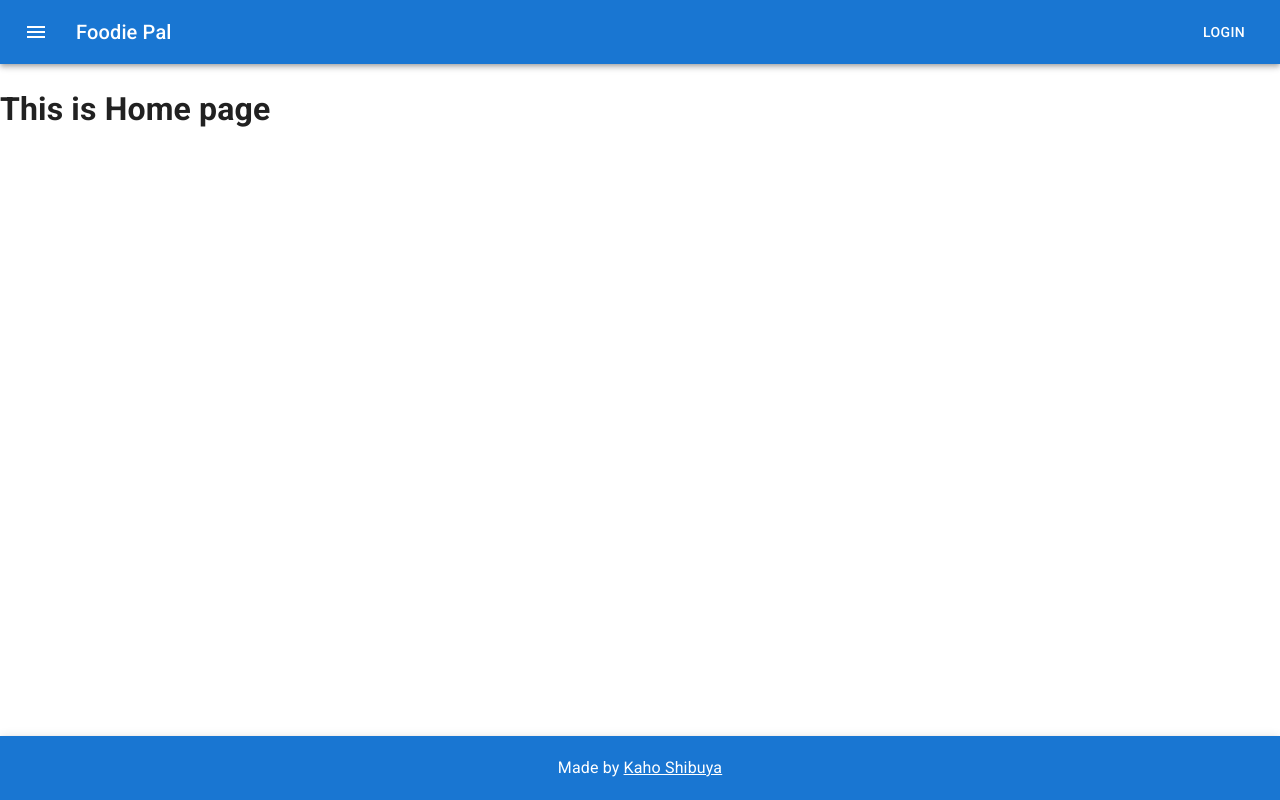
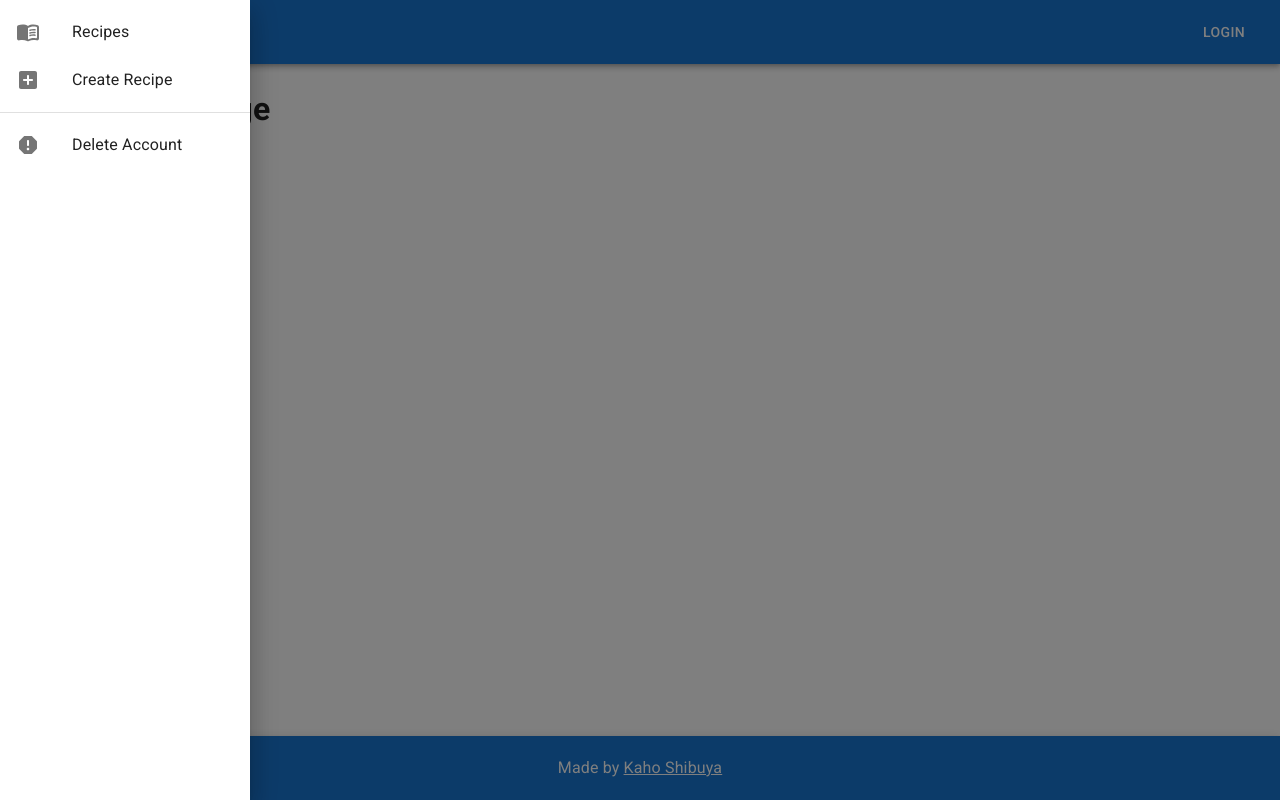
Before and after one commit to shiv-chan/foodie-pal, a React (Create React App) app in the folder client/: page / in a window 1280 px wide. Both pictures are taken after a click on the button "menu". Built offline with nearby package versions, Linux system fonts and the light colour scheme.

Commit message:
create the menu

```diff
--- a/client/src/common/components/Header.js
+++ b/client/src/common/components/Header.js
@@ -1,4 +1,4 @@
-import React, { useContext } from 'react';
+import React, { useContext, useState } from 'react';
 import { Link } from 'react-router-dom';
 import {
 	AppBar,
@@ -10,19 +10,23 @@ import {
 } from '@mui/material';
 import MenuIcon from '@mui/icons-material/Menu';
 import { context } from '../context';
+import Menu from './Menu';
 
 const Header = () => {
 	const { userState } = useContext(context);
 	const [user, setUser] = userState;
 	const { isLoggedIn } = user;
+	const [isOpen, setIsOpen] = useState(false);
 
 	const handleLogoutClick = () => {
 		setUser({
 			email: '',
-			userName: '',
-			userIcon: '',
 			isLoggedIn: false,
 		});
+	};
+
+	const handleMenuIconClick = () => {
+		setIsOpen((prev) => !prev);
 	};
 
 	return (
@@ -37,7 +41,8 @@ const Header = () => {
 						aria-label="menu"
 						sx={{ mr: 2 }}
 					>
-						<MenuIcon />
+						<MenuIcon onClick={handleMenuIconClick} />
+						<Menu isOpen={isOpen} setIsOpen={setIsOpen} />
 					</IconButton>
 					<Typography variant="h6" component="div" sx={{ flexGrow: 1 }}>
 						<Link to="/" style={{ textDecoration: 'none', color: 'inherit' }}>
--- /dev/null
+++ b/client/src/common/components/Menu.js
@@ -0,0 +1,58 @@
+import React from 'react';
+import {
+	Box,
+	List,
+	SwipeableDrawer,
+	ListItem,
+	ListItemIcon,
+	ListItemText,
+	Divider,
+} from '@mui/material';
+import MenuBookRoundedIcon from '@mui/icons-material/MenuBookRounded';
+import AddBoxRoundedIcon from '@mui/icons-material/AddBoxRounded';
+import ReportRoundedIcon from '@mui/icons-material/ReportRounded';
+
+const Menu = ({ isOpen, setIsOpen }) => {
+	const list = () => (
+		<Box sx={{ width: 250 }} role="presentation">
+			<List>
+				<ListItem button>
+					<ListItemIcon>
+						<MenuBookRoundedIcon />
+					</ListItemIcon>
+					<ListItemText primary="Recipes" />
+				</ListItem>
+				<ListItem button>
+					<ListItemIcon>
+						<AddBoxRoundedIcon />
+					</ListItemIcon>
+					<ListItemText primary="Create Recipe" />
+				</ListItem>
+			</List>
+			<Divider />
+			<List>
+				<ListItem button>
+					<ListItemIcon>
+						<ReportRoundedIcon />
+					</ListItemIcon>
+					<ListItemText primary="Delete Account" />
+				</ListItem>
+			</List>
+		</Box>
+	);
+
+	console.log(isOpen);
+
+	return (
+		<SwipeableDrawer
+			anchor="left"
+			open={isOpen}
+			onClose={() => setIsOpen(false)}
+			onOpen={() => setIsOpen(true)}
+		>
+			{list()}
+		</SwipeableDrawer>
+	);
+};
+
+export default Menu;
```
